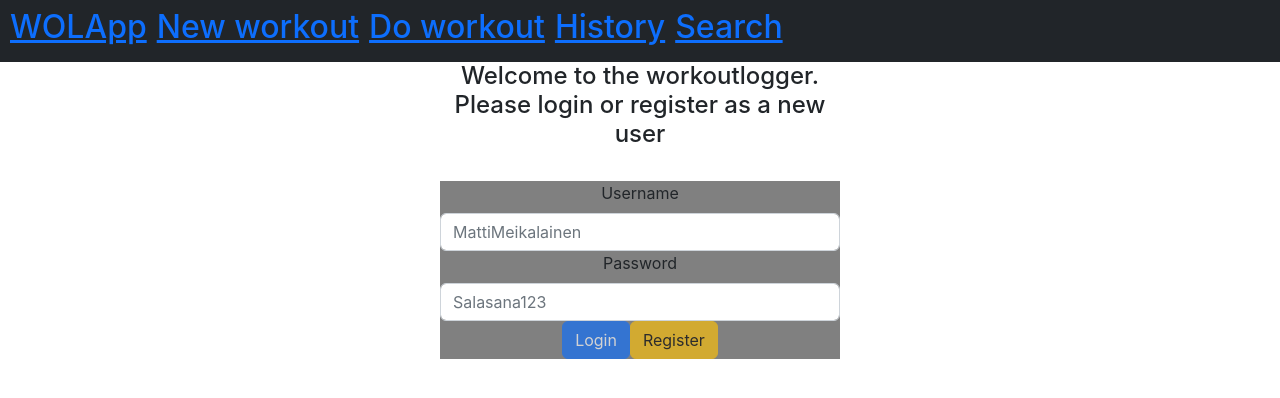
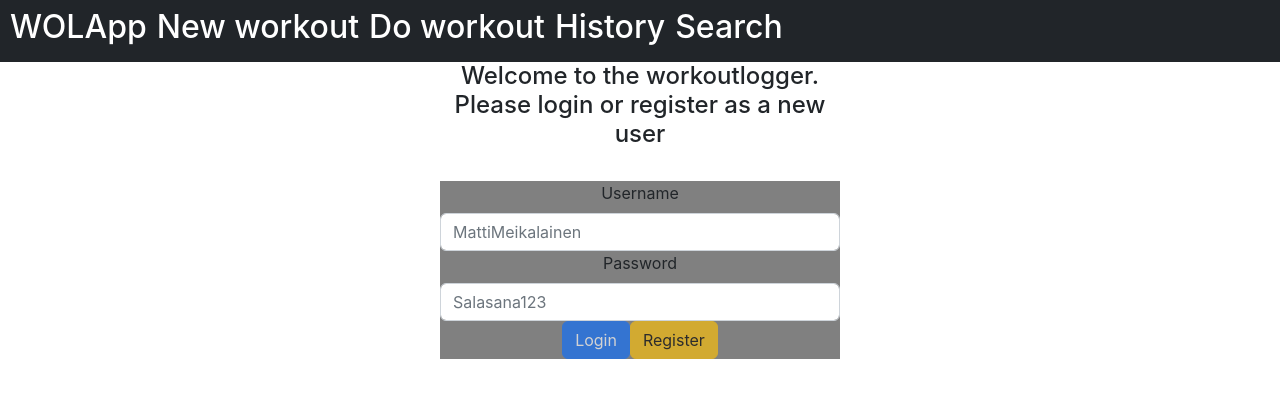
Before and after one commit to Ethinia/workoutlogger, a React (Create React App) app in the folder frontend/: page / in a window 1280 px wide. Shown: the top 398 px of the page. Built offline with nearby package versions, Linux system fonts and the light colour scheme; no server answers.

Commit message:
new navbar link style.

```diff
--- a/frontend/src/App.css
+++ b/frontend/src/App.css
@@ -36,3 +36,12 @@
     transform: rotate(360deg);
   }
 }
+
+a:-webkit-any-link {
+  text-decoration: none;
+  color: white;
+}
+
+a:hover {
+  color: rgb(151, 151, 241)
+}
```
